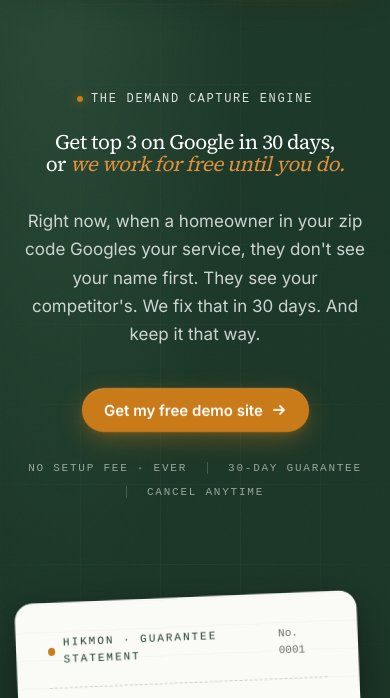
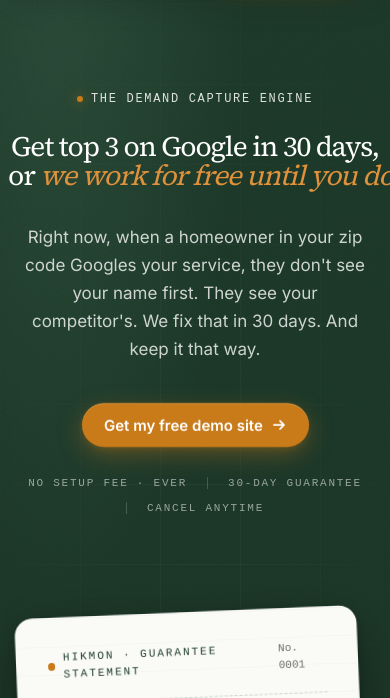
Before and after one commit to kkareem01/hikmon, a website: page index.html in a window 390 px wide. Shown: the part 76-774 px from the top of the page. Drawn offline with nearby package versions, Linux system fonts and the light colour scheme; a web font is replaced by a local one.

Commit message:
fix: enlarge mobile hero headline and let it escape container padding

```diff
--- a/index.html
+++ b/index.html
@@ -235,7 +235,13 @@
     }
 
     @media (max-width: 768px) {
-      .hero-headline { font-size: clamp(18px, 5.3vw, 30px) !important; }
+      .hero-headline {
+        font-size: clamp(26px, 7.2vw, 34px) !important;
+        letter-spacing: -0.04em !important;
+        max-width: calc(100vw - 16px) !important;
+        margin-left: -16px !important;
+        margin-right: -16px !important;
+      }
       .hero-subhead  { font-size: 17px !important; }
     }
 
```
